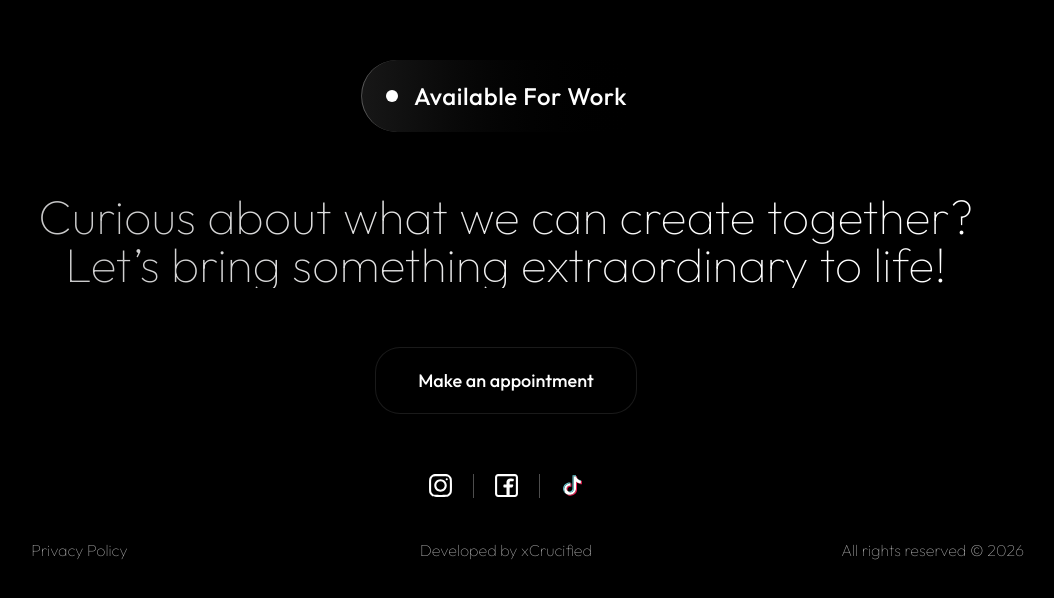
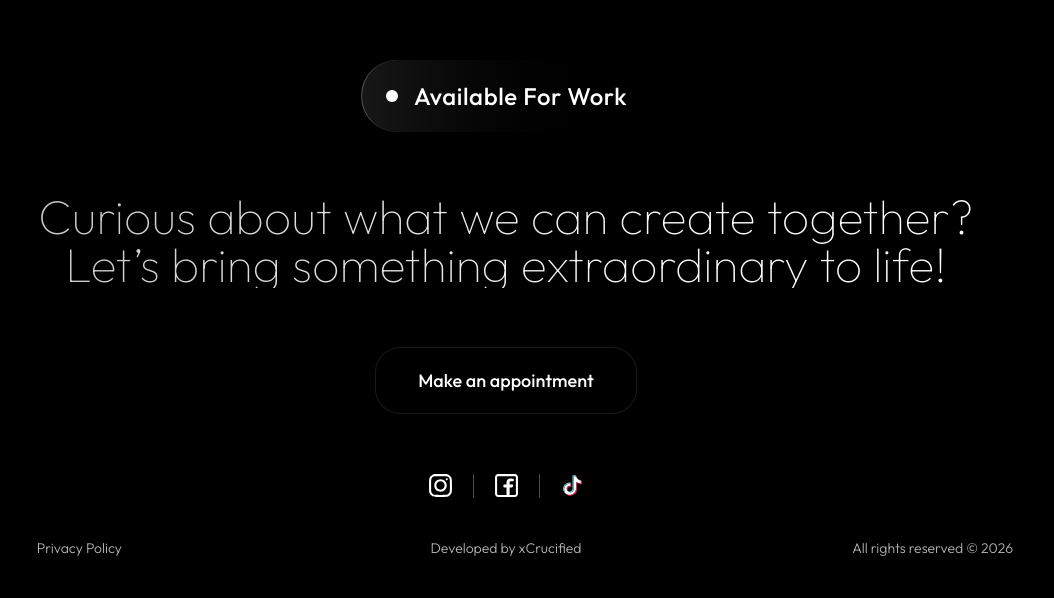
Before and after one commit to xCrucified/WebTattoo, a Next.js app in the folder vladizziitattoo/: page / in a window 1280 px wide. Shown: the part 980-1578 px from the top of the page, without its empty margins (134-1188 px from the left). Built offline with nearby package versions, Linux system fonts and the light colour scheme.

Commit message:
update footer component styles; add font-light and text-sm classes to links

```diff
--- a/vladizziitattoo/app/components/shared/footer.tsx
+++ b/vladizziitattoo/app/components/shared/footer.tsx
@@ -136,7 +136,7 @@ export const Footer: React.FC<Props> = ({ className }) => {
             ))}
           </div>
         </div>
-        <div className="grid grid-cols-3 w-full items-center text-white/70 text-center">
+        <div className="grid grid-cols-3 w-full items-center text-white/70 text-center font-light text-sm">
           <div>
             <Link href="/privacy-policy">Privacy Policy</Link>
           </div>
```
